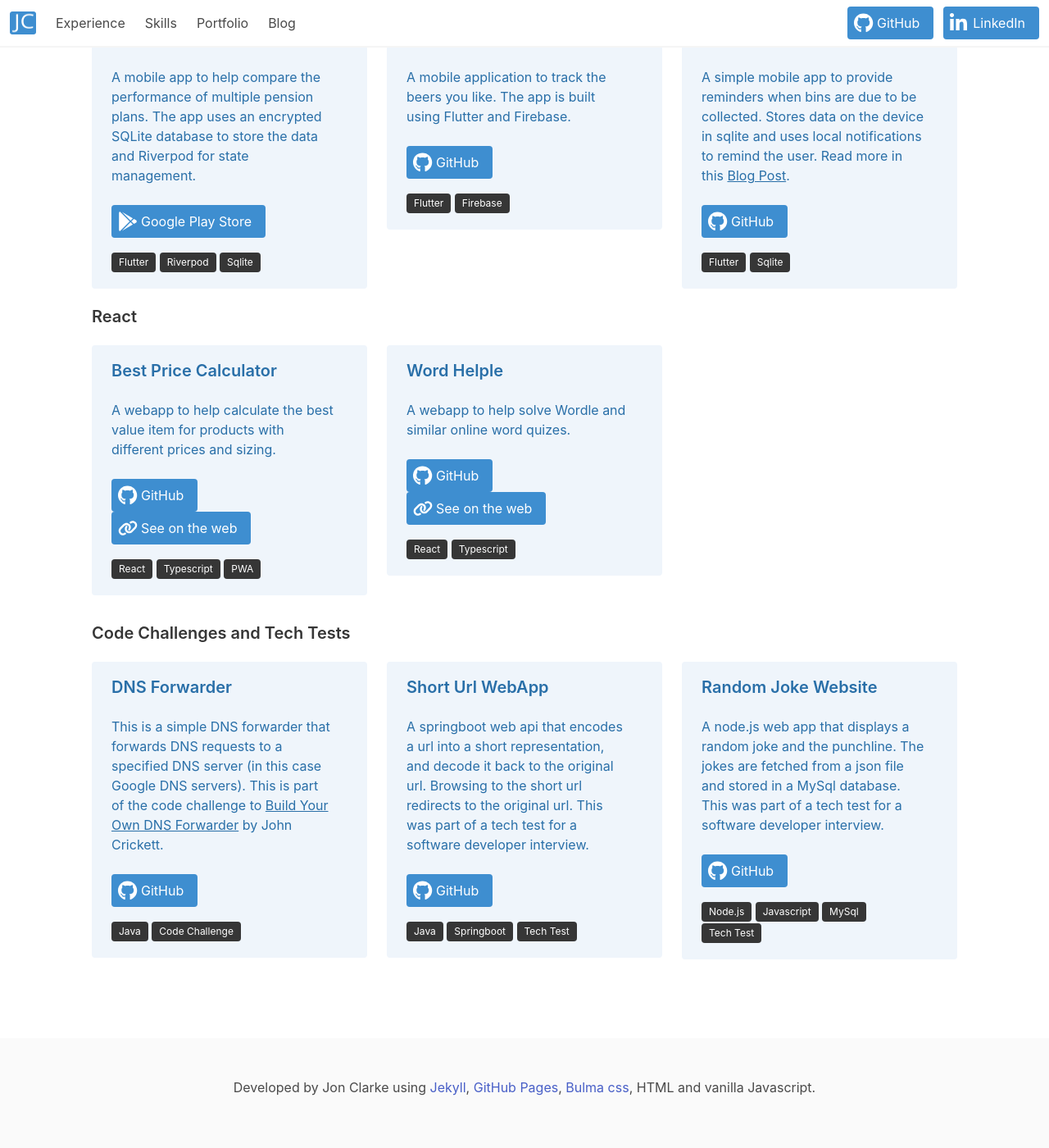
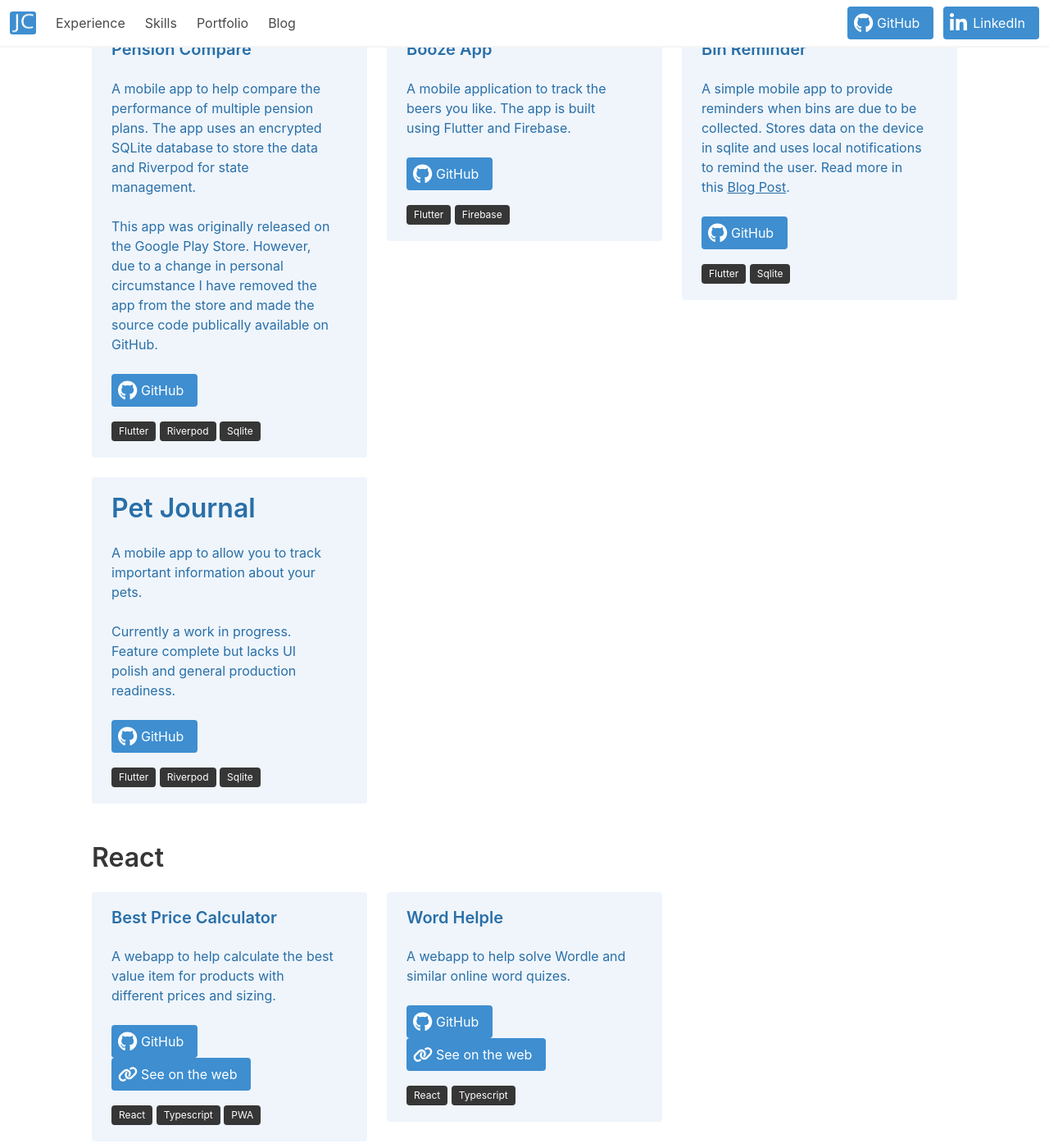
Before and after one commit to zjcz/zjcz.github.io, a Jekyll site: the page built from portfolio.markdown, in a window 1280 px wide and 1400 px high, scrolled down 439 px. Shown: the whole window at 82% size. Built offline with Jekyll 4.4.1, drawn with Linux system fonts in a browser that asks for light colours.

Commit message:
feat: updated portfolio to add petjournal, improve layout

```diff
--- a/portfolio.markdown
+++ b/portfolio.markdown
@@ -12,7 +12,7 @@ permalink: /portfolio/
     I have worked on a number of projects over the years, some of which are listed below.  I have also worked on a number of projects for clients, but due to restrictions I am unable to share these.  However, I can provide references if required.
     </p>
     <div class="container">
-      <h2 class="title is-5">Flutter</h2>
+      <h3 class="title is-3">Flutter</h3>
       <div class="columns is-multiline">
         <div class="column is-one-third">
           <div class="notification is-info is-light">
@@ -20,12 +20,16 @@ permalink: /portfolio/
             <div class="block">
               A mobile app to help compare the performance of multiple pension plans. The app uses an encrypted SQLite database to store the data and Riverpod for state management.
             </div>
+            <div class="block">
+              This app was originally released on the Google Play Store. However, due to a change in personal circumstance I have removed the app from the store and made the source code publically available on GitHub.
+            </div>
             <p class="control">
-            <a class="button is-info" href="https://play.google.com/store/apps/details?id=uk.co.happybunnysoftware.pension_compare" target="_blank" rel="noopener">
+            <a class="button is-info" href="https://github.com/zjcz/pension_compare" target="_blank" rel="noopener">
                 <svg xmlns="http://www.w3.org/2000/svg" class="icon" aria-hidden="true" focusable="false" viewBox="0 0 512 512">
                 <!--!Font Awesome Free 6.7.2 by @fontawesome - https://fontawesome.com License - https://fontawesome.com/license/free Copyright 2025 Fonticons, Inc.-->
-                <path d="M325.3 234.3L104.6 13l280.8 161.2-60.1 60.1zM47 0C34 6.8 25.3 19.2 25.3 35.3v441.3c0 16.1 8.7 28.5 21.7 35.3l256.6-256L47 0zm425.2 225.6l-58.9-34.1-65.7 64.5 65.7 64.5 60.1-34.1c18-14.3 18-46.5-1.2-60.8zM104.6 499l280.8-161.2-60.1-60.1L104.6 499z"/></svg>
-                <span>Google Play Store</span>
+                <path d="M165.9 397.4c0 2-2.3 3.6-5.2 3.6-3.3 .3-5.6-1.3-5.6-3.6 0-2 2.3-3.6 5.2-3.6 3-.3 5.6 1.3 5.6 3.6zm-31.1-4.5c-.7 2 1.3 4.3 4.3 4.9 2.6 1 5.6 0 6.2-2s-1.3-4.3-4.3-5.2c-2.6-.7-5.5 .3-6.2 2.3zm44.2-1.7c-2.9 .7-4.9 2.6-4.6 4.9 .3 2 2.9 3.3 5.9 2.6 2.9-.7 4.9-2.6 4.6-4.6-.3-1.9-3-3.2-5.9-2.9zM244.8 8C106.1 8 0 113.3 0 252c0 110.9 69.8 205.8 169.5 239.2 12.8 2.3 17.3-5.6 17.3-12.1 0-6.2-.3-40.4-.3-61.4 0 0-70 15-84.7-29.8 0 0-11.4-29.1-27.8-36.6 0 0-22.9-15.7 1.6-15.4 0 0 24.9 2 38.6 25.8 21.9 38.6 58.6 27.5 72.9 20.9 2.3-16 8.8-27.1 16-33.7-55.9-6.2-112.3-14.3-112.3-110.5 0-27.5 7.6-41.3 23.6-58.9-2.6-6.5-11.1-33.3 2.6-67.9 20.9-6.5 69 27 69 27 20-5.6 41.5-8.5 62.8-8.5s42.8 2.9 62.8 8.5c0 0 48.1-33.6 69-27 13.7 34.7 5.2 61.4 2.6 67.9 16 17.7 25.8 31.5 25.8 58.9 0 96.5-58.9 104.2-114.8 110.5 9.2 7.9 17 22.9 17 46.4 0 33.7-.3 75.4-.3 83.6 0 6.5 4.6 14.4 17.3 12.1C428.2 457.8 496 362.9 496 252 496 113.3 383.5 8 244.8 8zM97.2 352.9c-1.3 1-1 3.3 .7 5.2 1.6 1.6 3.9 2.3 5.2 1 1.3-1 1-3.3-.7-5.2-1.6-1.6-3.9-2.3-5.2-1zm-10.8-8.1c-.7 1.3 .3 2.9 2.3 3.9 1.6 1 3.6 .7 4.3-.7 .7-1.3-.3-2.9-2.3-3.9-2-.6-3.6-.3-4.3 .7zm32.4 35.6c-1.6 1.3-1 4.3 1.3 6.2 2.3 2.3 5.2 2.6 6.5 1 1.3-1.3 .7-4.3-1.3-6.2-2.2-2.3-5.2-2.6-6.5-1zm-11.4-14.7c-1.6 1-1.6 3.6 0 5.9 1.6 2.3 4.3 3.3 5.6 2.3 1.6-1.3 1.6-3.9 0-6.2-1.4-2.3-4-3.3-5.6-2z"/>
+                </svg>
+                <span>GitHub</span>
             </a>
             </p>
             <span class="tag is-dark">Flutter</span>
@@ -72,9 +76,34 @@ permalink: /portfolio/
           </div>
         </div>
       </div>
+      <div class="columns is-multiline">
+        <div class="column is-one-third">
+          <div class="notification is-info is-light">
+            <h5 class="title is-3">Pet Journal</h5>
+            <div class="block">
+              A mobile app to allow you to track important information about your pets.
+            </div>
+            <div class="block">
+              Currently a work in progress.  Feature complete but lacks UI polish and general production readiness.
+            </div>
+            <p class="control">
+            <a class="button is-info" href="https://github.com/zjcz/petjournal" target="_blank" rel="noopener">
+                <svg xmlns="http://www.w3.org/2000/svg" class="icon" aria-hidden="true" focusable="false" viewBox="0 0 512 512">
+                <!--!Font Awesome Free 6.7.2 by @fontawesome - https://fontawesome.com License - https://fontawesome.com/license/free Copyright 2025 Fonticons, Inc.-->
+                <path d="M165.9 397.4c0 2-2.3 3.6-5.2 3.6-3.3 .3-5.6-1.3-5.6-3.6 0-2 2.3-3.6 5.2-3.6 3-.3 5.6 1.3 5.6 3.6zm-31.1-4.5c-.7 2 1.3 4.3 4.3 4.9 2.6 1 5.6 0 6.2-2s-1.3-4.3-4.3-5.2c-2.6-.7-5.5 .3-6.2 2.3zm44.2-1.7c-2.9 .7-4.9 2.6-4.6 4.9 .3 2 2.9 3.3 5.9 2.6 2.9-.7 4.9-2.6 4.6-4.6-.3-1.9-3-3.2-5.9-2.9zM244.8 8C106.1 8 0 113.3 0 252c0 110.9 69.8 205.8 169.5 239.2 12.8 2.3 17.3-5.6 17.3-12.1 0-6.2-.3-40.4-.3-61.4 0 0-70 15-84.7-29.8 0 0-11.4-29.1-27.8-36.6 0 0-22.9-15.7 1.6-15.4 0 0 24.9 2 38.6 25.8 21.9 38.6 58.6 27.5 72.9 20.9 2.3-16 8.8-27.1 16-33.7-55.9-6.2-112.3-14.3-112.3-110.5 0-27.5 7.6-41.3 23.6-58.9-2.6-6.5-11.1-33.3 2.6-67.9 20.9-6.5 69 27 69 27 20-5.6 41.5-8.5 62.8-8.5s42.8 2.9 62.8 8.5c0 0 48.1-33.6 69-27 13.7 34.7 5.2 61.4 2.6 67.9 16 17.7 25.8 31.5 25.8 58.9 0 96.5-58.9 104.2-114.8 110.5 9.2 7.9 17 22.9 17 46.4 0 33.7-.3 75.4-.3 83.6 0 6.5 4.6 14.4 17.3 12.1C428.2 457.8 496 362.9 496 252 496 113.3 383.5 8 244.8 8zM97.2 352.9c-1.3 1-1 3.3 .7 5.2 1.6 1.6 3.9 2.3 5.2 1 1.3-1 1-3.3-.7-5.2-1.6-1.6-3.9-2.3-5.2-1zm-10.8-8.1c-.7 1.3 .3 2.9 2.3 3.9 1.6 1 3.6 .7 4.3-.7 .7-1.3-.3-2.9-2.3-3.9-2-.6-3.6-.3-4.3 .7zm32.4 35.6c-1.6 1.3-1 4.3 1.3 6.2 2.3 2.3 5.2 2.6 6.5 1 1.3-1.3 .7-4.3-1.3-6.2-2.2-2.3-5.2-2.6-6.5-1zm-11.4-14.7c-1.6 1-1.6 3.6 0 5.9 1.6 2.3 4.3 3.3 5.6 2.3 1.6-1.3 1.6-3.9 0-6.2-1.4-2.3-4-3.3-5.6-2z"/>
+                </svg>
+                <span>GitHub</span>
+            </a>
+            </p>
+            <span class="tag is-dark">Flutter</span>
+            <span class="tag is-dark">Riverpod</span>
+            <span class="tag is-dark">Sqlite</span>
+          </div>
+        </div>
+      </div>
     </div>
-
-      <h2 class="title is-5">React</h2>
+    <div class="container pt-6">
+      <h3 class="title is-3">React</h3>
       <div class="columns is-multiline">
         <div class="column is-one-third">
           <div class="notification is-info is-light">
@@ -128,8 +157,9 @@ permalink: /portfolio/
           </div>
         </div>
       </div>
-
-    <h2 class="title is-5">Code Challenges and Tech Tests</h2>
+    </div>
+    <div class="container pt-6">
+      <h3 class="title is-3">Code Challenges and Tech Tests</h3>
       <div class="columns is-multiline">
         <div class="column is-one-third">
           <div class="notification is-info is-light">
@@ -192,5 +222,6 @@ permalink: /portfolio/
           </div>
         </div>
       </div>
+    </div>
 
   </section>
```
